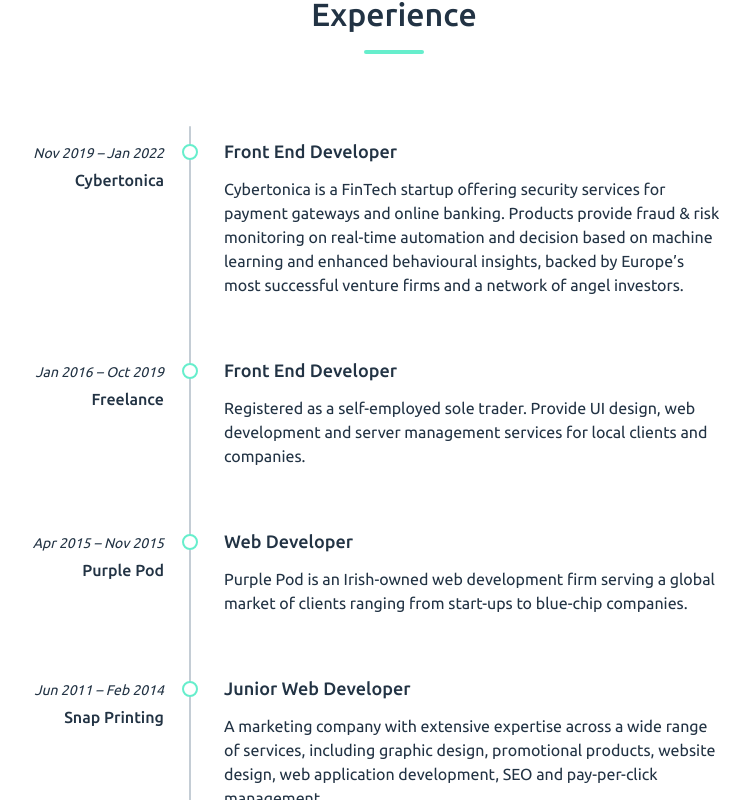
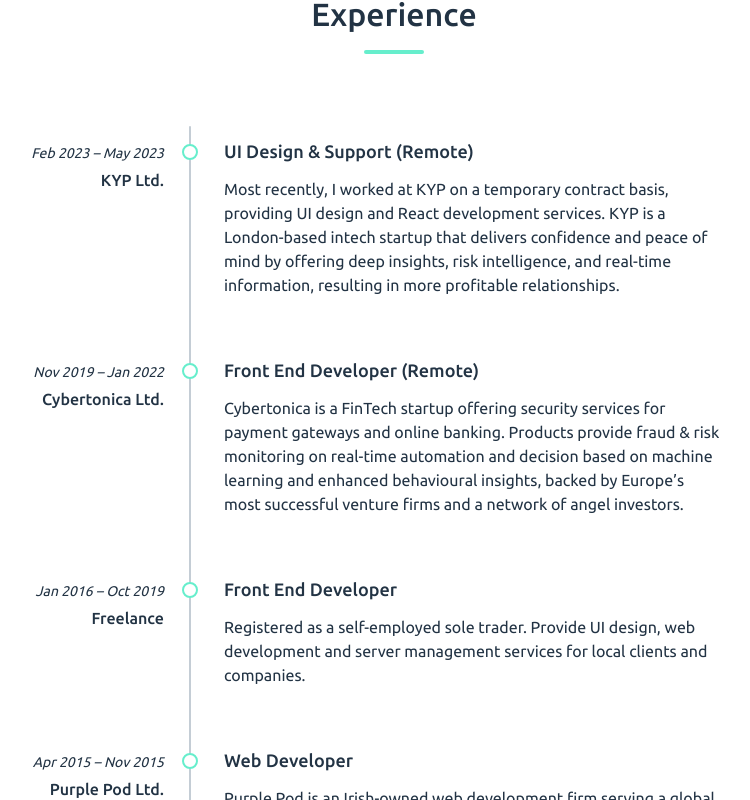
Before and after one commit to dzvilius/vilius-website, a Nuxt app: page / in a window 1280 px wide. Shown: the part 1780-2580 px from the top of the page, without its empty margins (246-996 px from the left). Built offline with nearby package versions, Linux system fonts and the light colour scheme.

Commit message:
update experience

```diff
--- a/components/Experience.vue
+++ b/components/Experience.vue
@@ -9,10 +9,26 @@
         <div class="Experience__Item">
           <div class="Experience__Meta">
             <div class="Experience__Indicator"></div>
+            <span>Feb 2023 – May 2023</span>
+            <div class="Experience__JobTitle">KYP Ltd.</div>
+          </div>
+          <h2 class="Experience__Title">UI Design & Support (Remote)</h2>
+          <p class="Experience__Info">
+            Most recently, I worked at KYP on a temporary contract basis,
+            providing UI design and React development services. KYP is a
+            London-based intech startup that delivers confidence and peace of
+            mind by offering deep insights, risk intelligence, and real-time
+            information, resulting in more profitable relationships.
+          </p>
+        </div>
+
+        <div class="Experience__Item">
+          <div class="Experience__Meta">
+            <div class="Experience__Indicator"></div>
             <span>Nov 2019 – Jan 2022</span>
-            <div class="Experience__JobTitle">Cybertonica</div>
+            <div class="Experience__JobTitle">Cybertonica Ltd.</div>
           </div>
-          <h2 class="Experience__Title">Front End Developer</h2>
+          <h2 class="Experience__Title">Front End Developer (Remote)</h2>
           <p class="Experience__Info">
             Cybertonica is a FinTech startup offering security services for
             payment gateways and online banking. Products provide fraud & risk
@@ -38,7 +54,7 @@
           <div class="Experience__Meta">
             <div class="Experience__Indicator"></div>
             <span>Apr 2015 – Nov 2015</span>
-            <div class="Experience__JobTitle">Purple Pod</div>
+            <div class="Experience__JobTitle">Purple Pod Ltd.</div>
           </div>
           <h2 class="Experience__Title">Web Developer</h2>
           <p class="Experience__Info">
@@ -50,7 +66,7 @@
           <div class="Experience__Meta">
             <div class="Experience__Indicator"></div>
             <span>Jun 2011 – Feb 2014</span>
-            <div class="Experience__JobTitle">Snap Printing</div>
+            <div class="Experience__JobTitle">Snap Printing Ltd.</div>
           </div>
           <h2 class="Experience__Title">Junior Web Developer</h2>
           <p class="Experience__Info">
```
